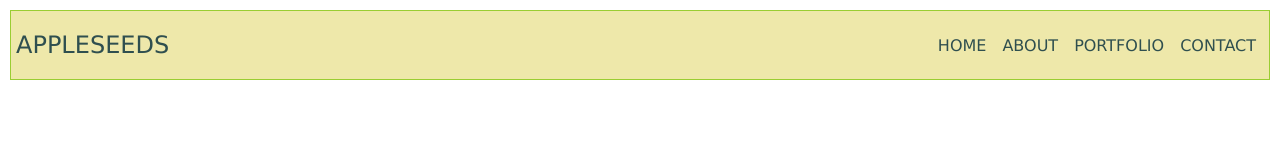
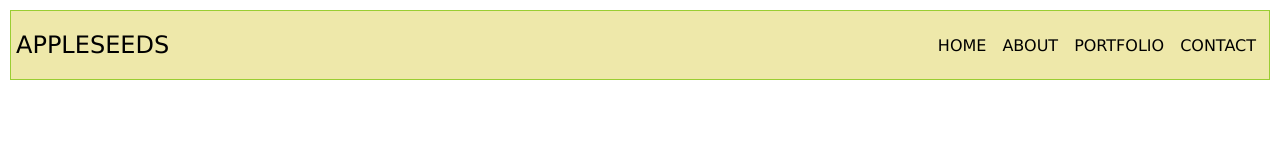
Before and after one commit to sarit-chaet-hudis/css-exersices, a plain HTML site: page 15.5-flex-navbar.html in a window 1280 px wide. Drawn offline with Linux system fonts and the light colour scheme.

Commit message:
tiny change

```diff
--- a/15.5-flex-navbar.html
+++ b/15.5-flex-navbar.html
@@ -11,7 +11,6 @@
             margin: 0;
             padding: 0;
             font-family: Verdana, Geneva, Tahoma, sans-serif;
-            color: darkslategrey;
         }
 
         .nav-bar {
```
